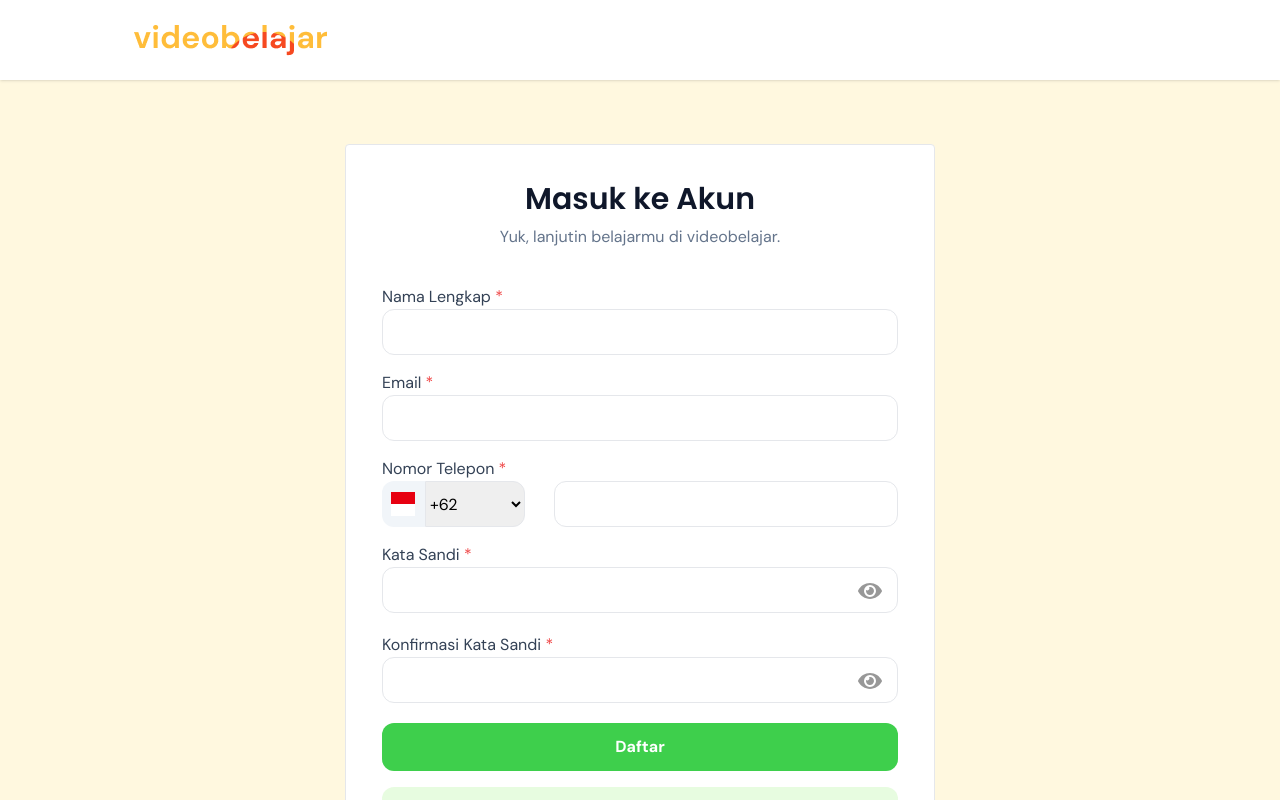
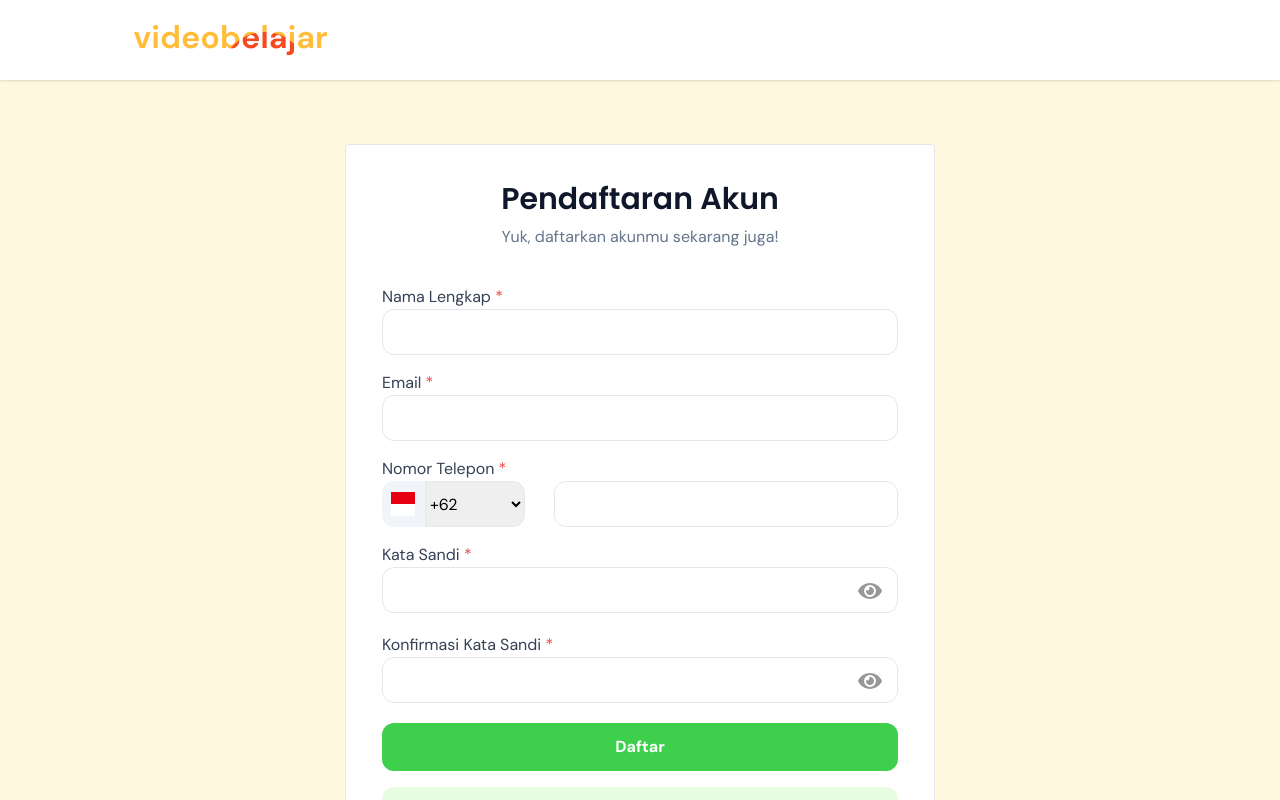
Before and after one commit to heyymasud/video-belajar-website, a React (Vite) app: page /register in a window 1280 px wide. Shown: the top 800 px of the page. Built offline with nearby package versions, Linux system fonts and the light colour scheme; the HTML template or start-up script is replaced by a standard one.

Commit message:
refactor: form header make it props

```diff
--- a/src/Components/Fragments/Form/FormHeader.jsx
+++ b/src/Components/Fragments/Form/FormHeader.jsx
@@ -1,10 +1,10 @@
-const FormHeader = () => {
+const FormHeader = ({ textH, textP }) => {
   return (
     <header className="flex flex-col items-center gap-2">
       <h1 className="text-2xl xl:text-3xl font-semibold text-slate-900 text-center font-pop">
-        Masuk ke Akun
+        {textH}
       </h1>
-      <p className="text-slate-500">Yuk, lanjutin belajarmu di videobelajar.</p>
+      <p className="text-slate-500">{textP}</p>
     </header>
   );
 };
--- a/src/Components/Fragments/Form/index.jsx
+++ b/src/Components/Fragments/Form/index.jsx
@@ -2,10 +2,10 @@ import FormHeader from "./FormHeader";
 import Button from "../../Elements/Button";
 
 const Form = (props) => {
-    const { children, onSubmit } = props;
+    const { children, onSubmit, textP, textH } = props;
     return (
       <>
-        <FormHeader />
+        <FormHeader textH={textH} textP={textP}  />
         <form onSubmit={onSubmit} className="w-full flex flex-col justify-center gap-5 xl:gap-6">
           {children}
 
--- a/src/Pages/Login/index.jsx
+++ b/src/Pages/Login/index.jsx
@@ -12,7 +12,7 @@ const LoginPage = () => {
     <div className="w-full h-screen flex flex-col items-center">
       <Navbar />
       <Main classname="h-full">
-        <Form>
+        <Form textH="Masuk ke Akun" textP="Yuk, lanjutin belajarmu di videobelajar.">
           <FormInput>
             <InputFieldCommon type="email" id="email" text="Email" />
             <InputFieldPassword
--- a/src/Pages/Register/index.jsx
+++ b/src/Pages/Register/index.jsx
@@ -26,7 +26,7 @@ const RegisterPage = () => {
     <div className="w-full h-screen flex flex-col items-center">
       <Navbar />
       <Main classname="h-auto py-16">
-        <Form onSubmit={handleSubmit(onSubmit)}>
+        <Form textH="Pendaftaran Akun" textP="Yuk, daftarkan akunmu sekarang juga!" onSubmit={handleSubmit(onSubmit)}>
           <FormInput>
             <InputFieldCommon
               type="text"
```
